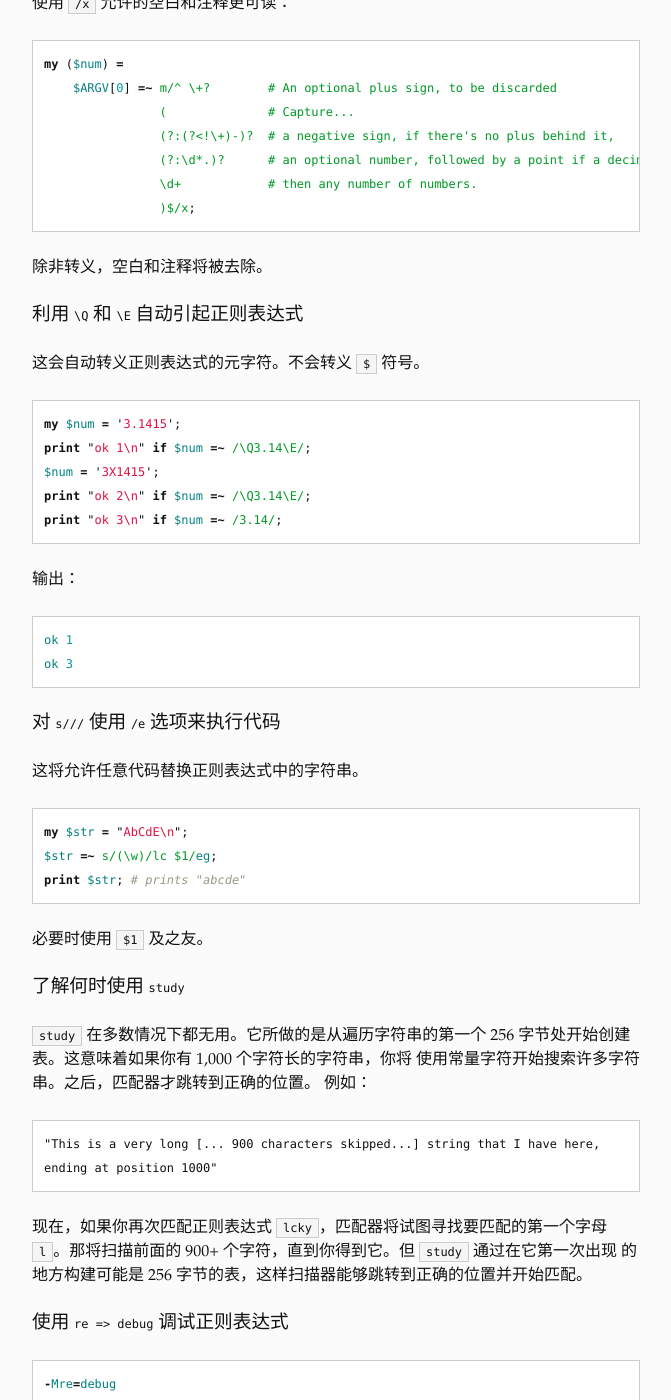
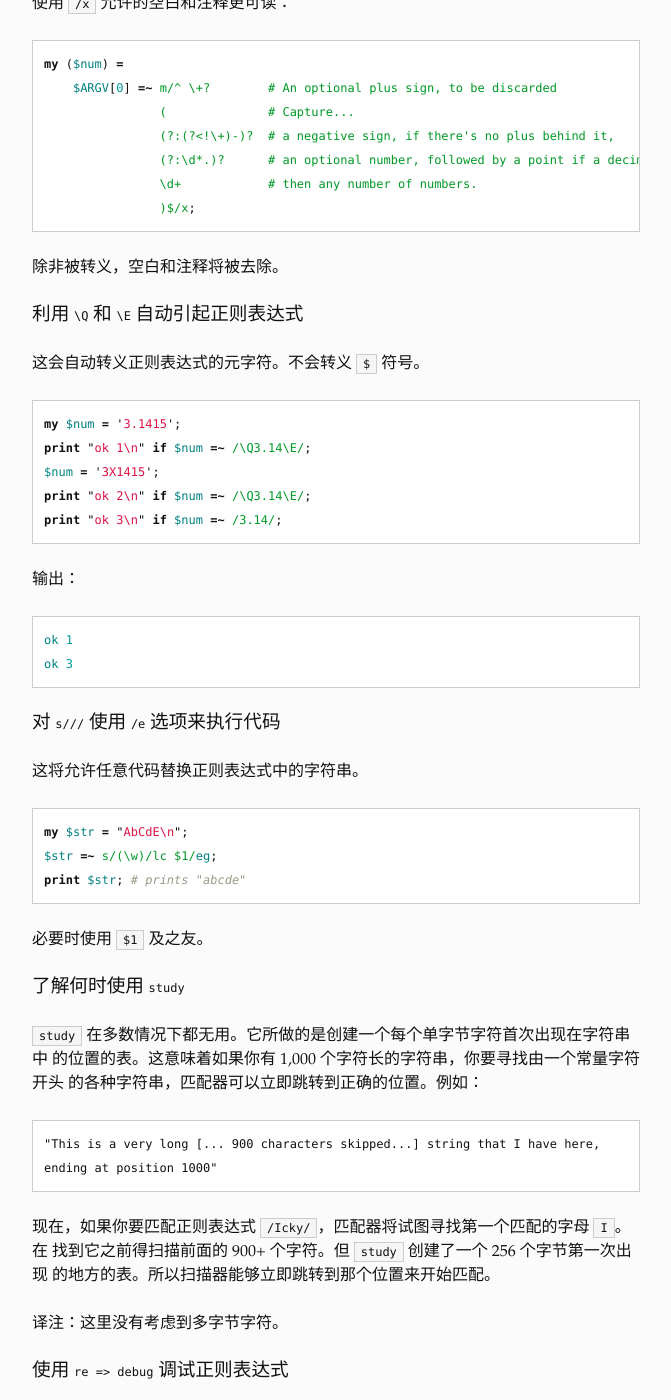
Before and after one commit to xuxiaodong/perl-things, a Jekyll site: the page built from _posts/2013-10-26-regexes.markdown, in a window 1280 px wide and 1400 px high, scrolled down 2918 px. Shown: the whole window, without its empty margins (304-975 px from the left). Built offline with Jekyll 4.4.1, drawn with Linux system fonts in a browser that asks for light colours; Markdown is read by kramdown in place of the engine named in the settings; some of the changed text lies outside the part shown.

Commit message:
修正一些翻译

````diff
--- a/_posts/2013-10-26-regexes.markdown
+++ b/_posts/2013-10-26-regexes.markdown
@@ -81,8 +81,8 @@
 @b = $str =~ /^\w+/gm; # @b = ("one","two","three")
 ```
 
-不管 `/m` 使用 `\A` 和 `\z` 来匹配字符串的开头和结尾。`\Z` 与 `\z`
-相同，除了它会忽略最后的换行。
+不管是否有 `/m`，使用 `\A` 和 `\z` 来匹配字符串的开头和结尾。`\Z`
+除了会忽略最后的换行之外，与 `\z` 相同，
 
 #### `/s`：使 `.` 也匹配换行
 
@@ -107,8 +107,8 @@
 
 ### 利用 `?:` 避免捕获
 
-如果括号跟着 `?:`，那么该分组不会被捕获。如果你不想保存匹配的内容，
-那么这会十分有用：
+如果括号后紧接着 `?:`，那么该分组不会被捕获。在你不想保存匹配的内容时
+会有用：
 
 ```perl
 my $str = "abc";
@@ -139,7 +139,7 @@
                 )$/x;
 ```
 
-除非转义，空白和注释将被去除。
+除非被转义，空白和注释将被去除。
 
 ### 利用 `\Q` 和 `\E` 自动引起正则表达式
 
@@ -174,19 +174,20 @@
 
 ### 了解何时使用 `study`
 
-`study` 在多数情况下都无用。它所做的是从遍历字符串的第一个 256
-字节处开始创建表。这意味着如果你有 1,000 个字符长的字符串，你将
-使用常量字符开始搜索许多字符串。之后，匹配器才跳转到正确的位置。
-例如：
+`study` 在多数情况下都无用。它所做的是创建一个每个单字节字符首次出现在字符串中
+的位置的表。这意味着如果你有 1,000 个字符长的字符串，你要寻找由一个常量字符开头
+的各种字符串，匹配器可以立即跳转到正确的位置。例如：
 
 ```
 "This is a very long [... 900 characters skipped...] string that I have here,
 ending at position 1000"
 ```
 
-现在，如果你再次匹配正则表达式 `lcky`，匹配器将试图寻找要匹配的第一个字母
-`l`。那将扫描前面的 900+ 个字符，直到你得到它。但 `study` 通过在它第一次出现
-的地方构建可能是 256 字节的表，这样扫描器能够跳转到正确的位置并开始匹配。
+现在，如果你要匹配正则表达式 `/Icky/`，匹配器将试图寻找第一个匹配的字母 `I`。在
+找到它之前得扫描前面的 900+ 个字符。但 `study` 创建了一个 256 个字节第一次出现
+的地方的表。所以扫描器能够立即跳转到那个位置来开始匹配。
+
+译注：这里没有考虑到多字节字符。
 
 ### 使用 `re => debug` 调试正则表达式
 
````
Also changed, not shown: other parts of _posts/2013-10-26-regexes.markdown (+3 -3 lines).
